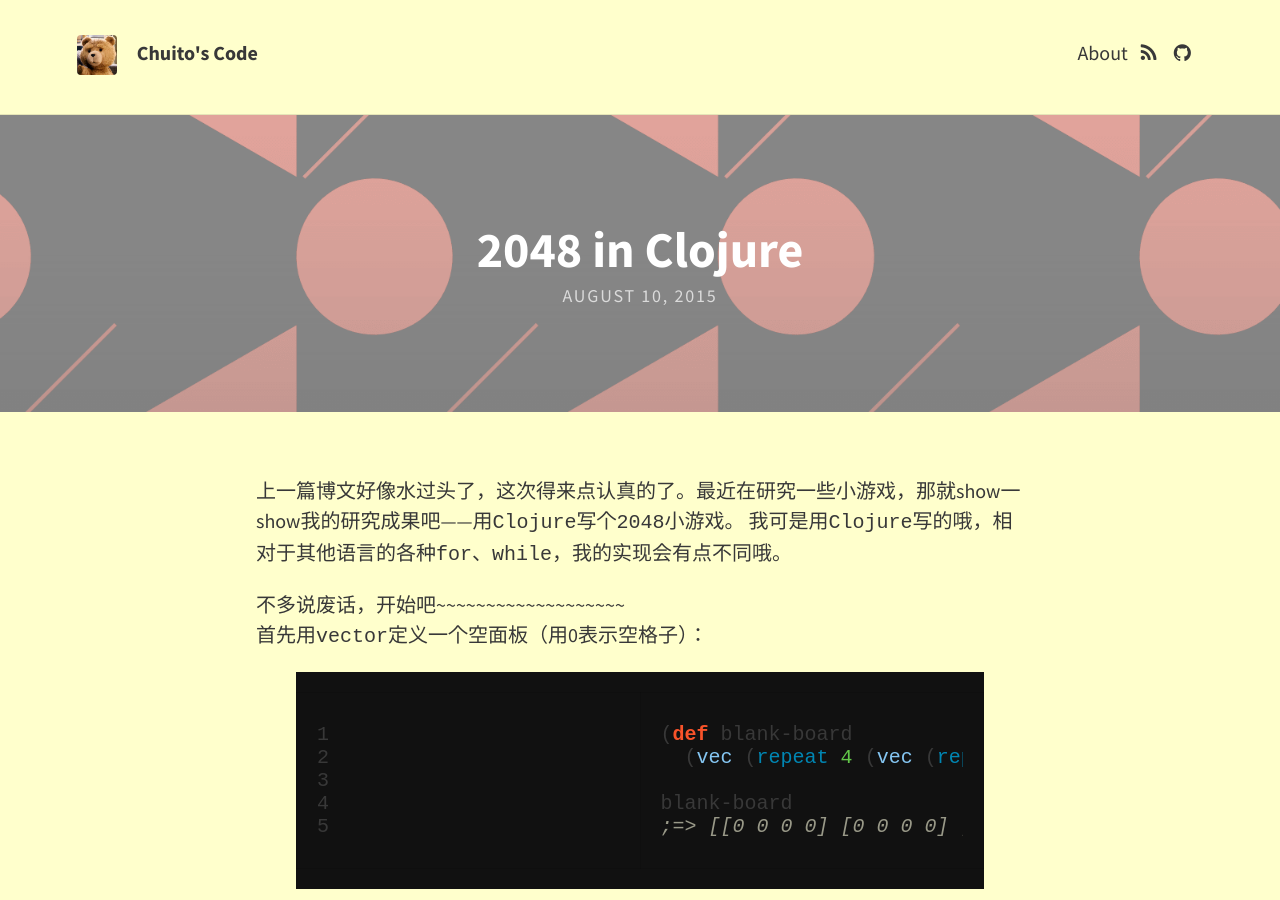
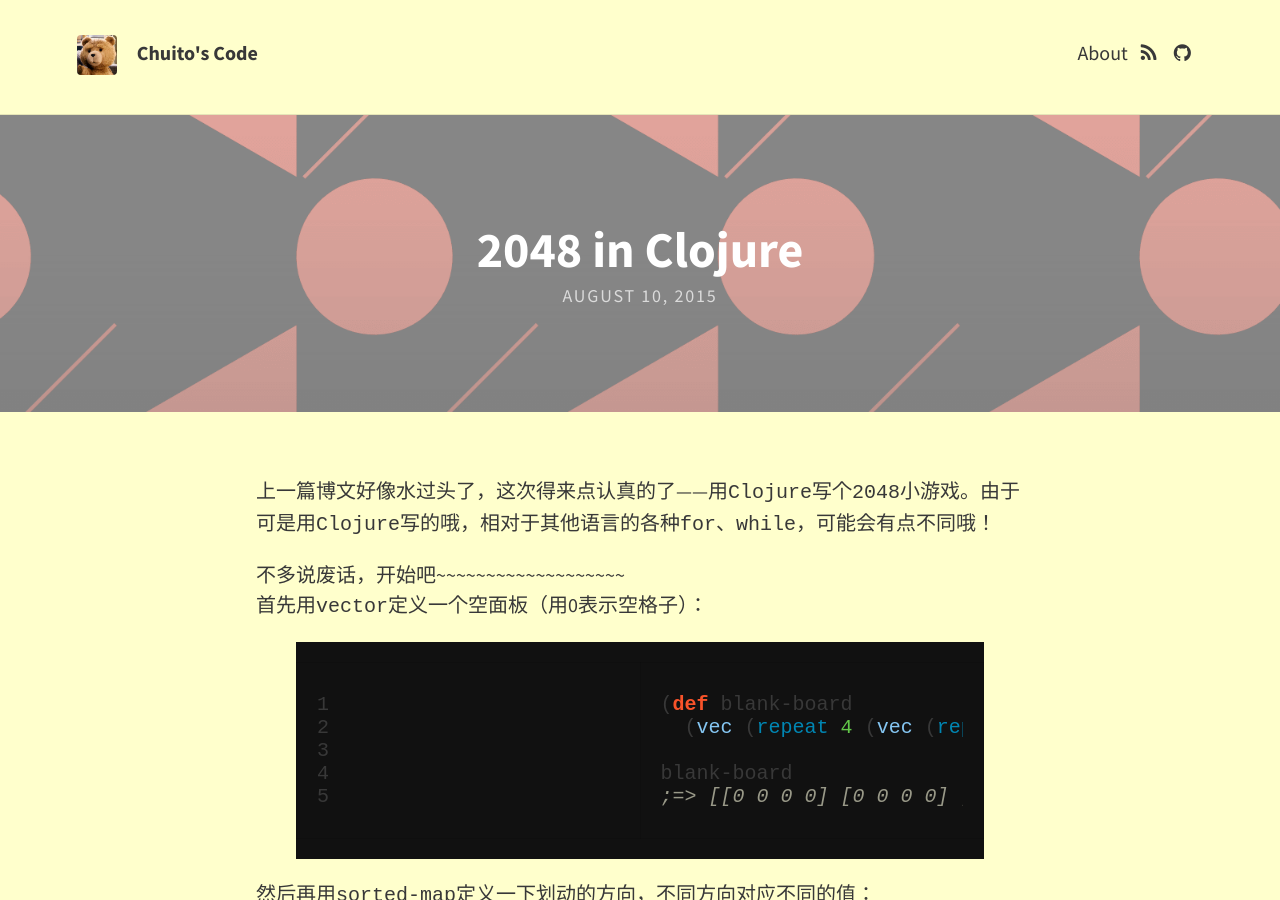
Before and after one commit to ChuitoChan/ChuitoChan.github.io, a Jekyll site: the page built from _posts/2015-08-10-2048-in-clojure.md, in a window 1280 px wide and 900 px high. Built offline with Jekyll 4.4.1, drawn with Linux system fonts in a browser that asks for light colours; nearby versions of some CDN libraries.

Commit message:
Update 2015-08-10-2048-in-clojure.md

```diff
--- a/_posts/2015-08-10-2048-in-clojure.md
+++ b/_posts/2015-08-10-2048-in-clojure.md
@@ -4,8 +4,7 @@ title: 2048 in Clojure
 feature-img: "img/sample_feature_img_2.png"
 ---
 
-上一篇博文好像水过头了，这次得来点认真的了。最近在研究一些小游戏，那就show一show我的研究成果吧——用`Clojure`写个`2048`小游戏。
-我可是用`Clojure`写的哦，相对于其他语言的各种`for`、`while`，我的实现会有点不同哦。
+上一篇博文好像水过头了，这次得来点认真的了——用`Clojure`写个`2048`小游戏。由于可是用`Clojure`写的哦，相对于其他语言的各种`for`、`while`，可能会有点不同哦！
 
 不多说废话，开始吧~~~~~~~~~~~~~~~~~~~
 <br>
```
